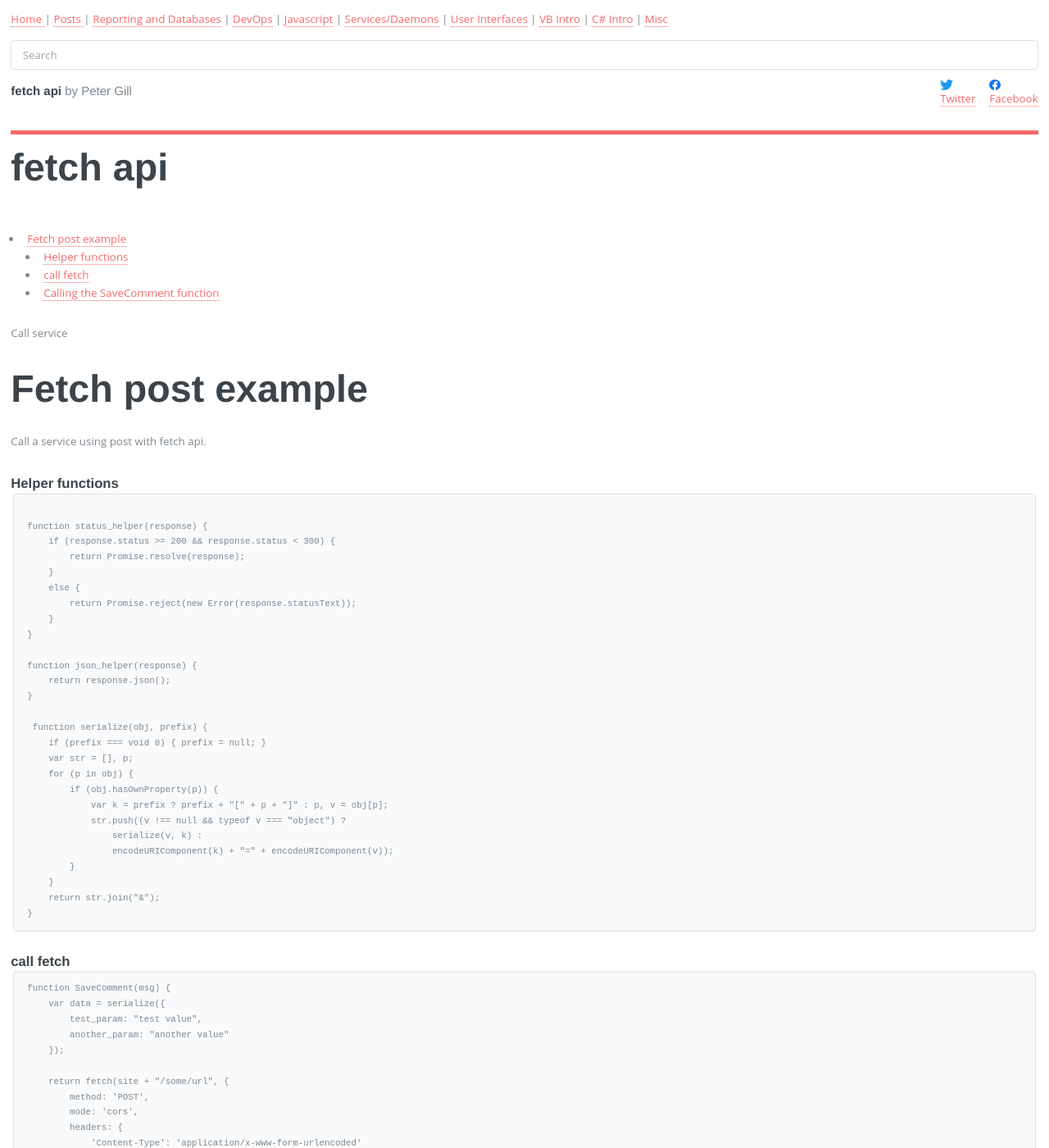
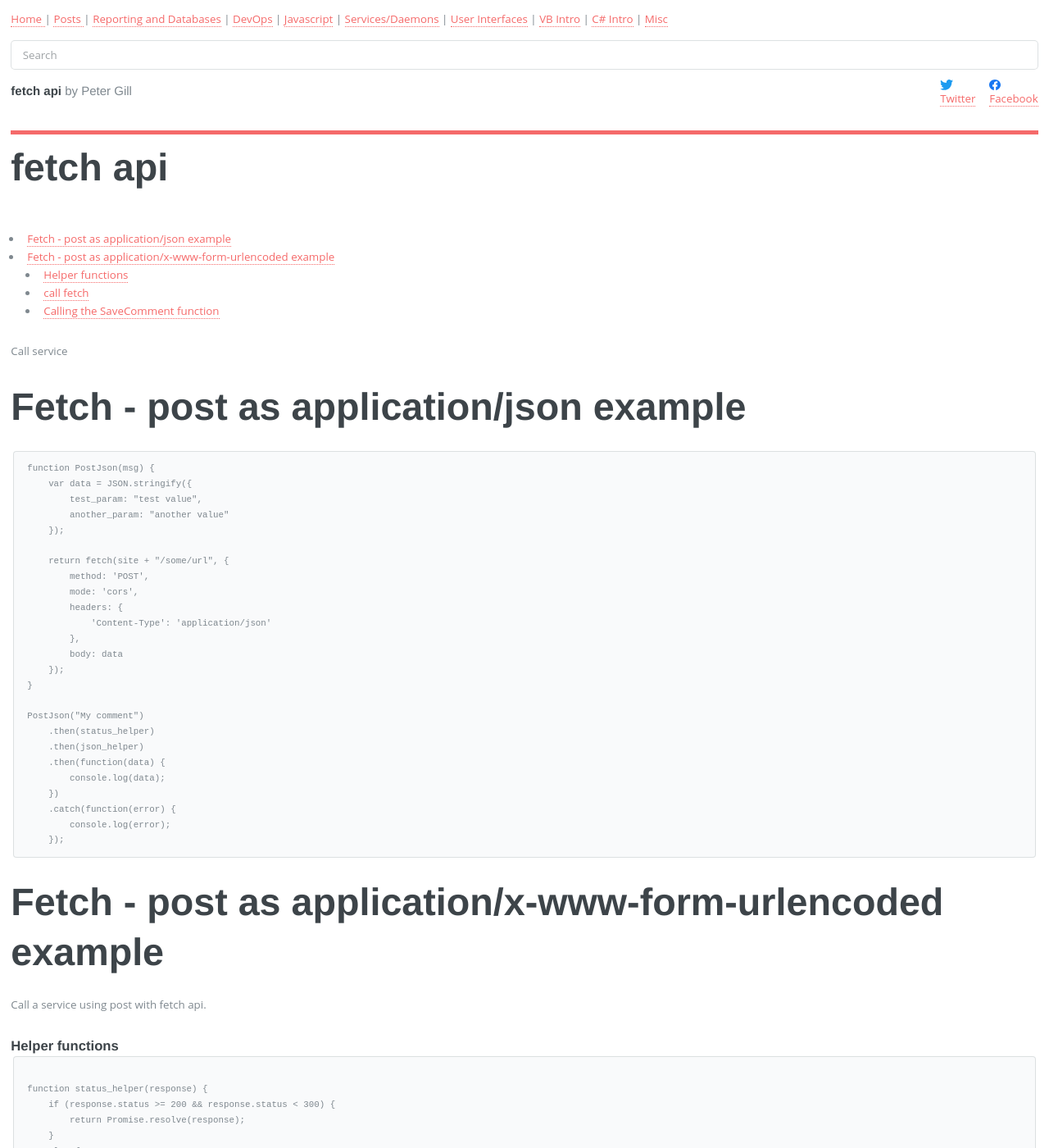
Before and after one commit to majorsilence/Dev, a Jekyll site: the page built from docs/Javascript/fetch.md, in a window 1280 px wide and 1400 px high. Shown: the whole window at 82% size. Built offline with Jekyll 4.4.1, drawn with Linux system fonts in a browser that asks for light colours.

Commit message:
Update fetch.md

````diff
--- a/docs/Javascript/fetch.md
+++ b/docs/Javascript/fetch.md
@@ -5,7 +5,38 @@ title: fetch api
 
 Call service
 
-# Fetch post example
+# Fetch - post as application/json example
+
+```javascript
+function PostJson(msg) {
+    var data = JSON.stringify({
+        test_param: "test value",
+        another_param: "another value"
+    });
+
+    return fetch(site + "/some/url", {
+        method: 'POST',
+        mode: 'cors',
+        headers: {
+            'Content-Type': 'application/json'
+        },
+        body: data
+    });
+}
+
+PostJson("My comment")
+    .then(status_helper)
+    .then(json_helper)
+    .then(function(data) {
+        console.log(data);
+    })
+    .catch(function(error) {
+        console.log(error);
+    });
+```
+
+
+# Fetch - post as application/x-www-form-urlencoded example
 
 Call a service using post with fetch api.
 
````
